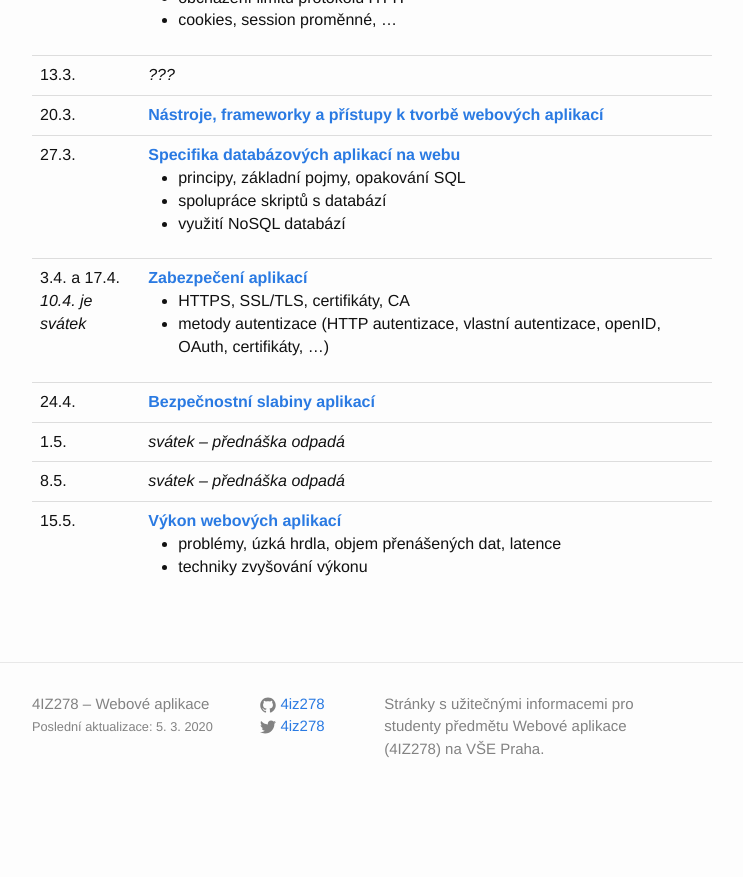
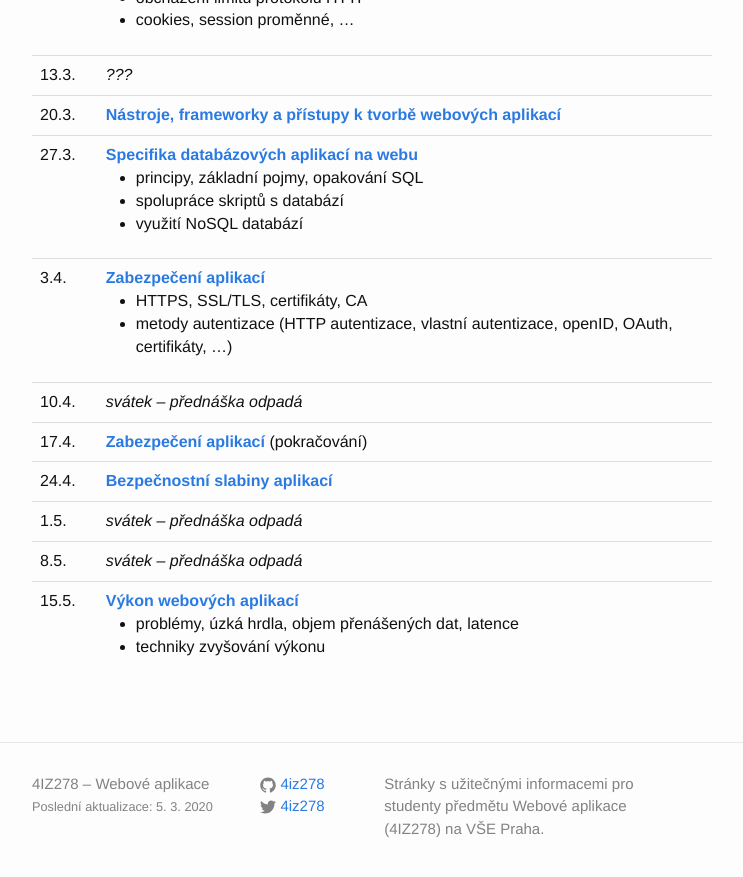
Before and after one commit to 4iz278/4iz278.github.io, a Jekyll site: the page built from prednasky/index.html, in a window 1280 px wide and 900 px high, scrolled down 595 px. Shown: the top 877 px of the window, without its empty margins (268-1011 px from the left). Built offline with Jekyll 4.4.1, drawn with Linux system fonts in a browser that asks for light colours; nearby versions of some CDN libraries; before the commit the page ends 1415 px from its top, so only the background shows below that.

Commit message:
Přehlednější zobrazení svátků

```diff
--- a/prednasky/index.html
+++ b/prednasky/index.html
@@ -64,12 +64,21 @@ title: Přednášky
       </td>
     </tr>
     <tr>
-      <td>3.4. a 17.4.<br><em>10.4. je svátek</em></td>
+      <td>3.4.</td>
       <td><strong><a href="http://www.kosek.cz/vyuka/4iz278/prednasky/bezpecnost/">Zabezpečení aplikací</a></strong>
         <ul>
           <li>HTTPS, SSL/TLS, certifikáty, CA </li>
           <li>metody autentizace (HTTP autentizace, vlastní autentizace, openID, OAuth, certifikáty, …)</li>
         </ul>
+      </td>
+    </tr>
+    <tr>
+      <td>10.4.</td>
+      <td><em>svátek &ndash; přednáška odpadá</em></td>
+    </tr>
+    <tr>
+      <td>17.4.</td>
+      <td><strong><a href="http://www.kosek.cz/vyuka/4iz278/prednasky/bezpecnost/">Zabezpečení aplikací</a></strong> (pokračování)
       </td>
     </tr>
     <tr>
```
